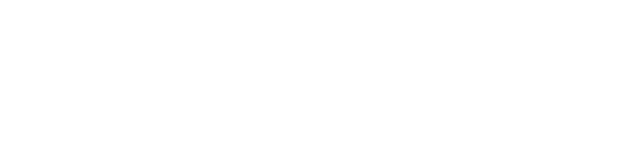
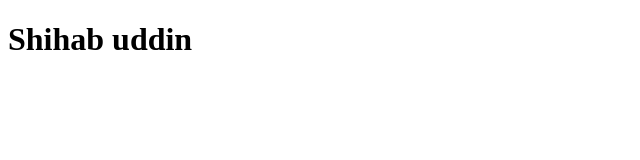
Before and after one commit to shiuddin/practice-repo, a plain HTML site: page index.html in a window 1280 px wide. Shown: the whole page, without its empty margins (0-640 px from the left). Drawn offline with Linux system fonts and the light colour scheme.

Commit message:
Your commit message

```diff
--- a/index.html
+++ b/index.html
@@ -6,6 +6,6 @@
     <title>Document</title>
 </head>
 <body>
-
+    <h1>Shihab uddin</h1>
 </body>
 </html>
```
